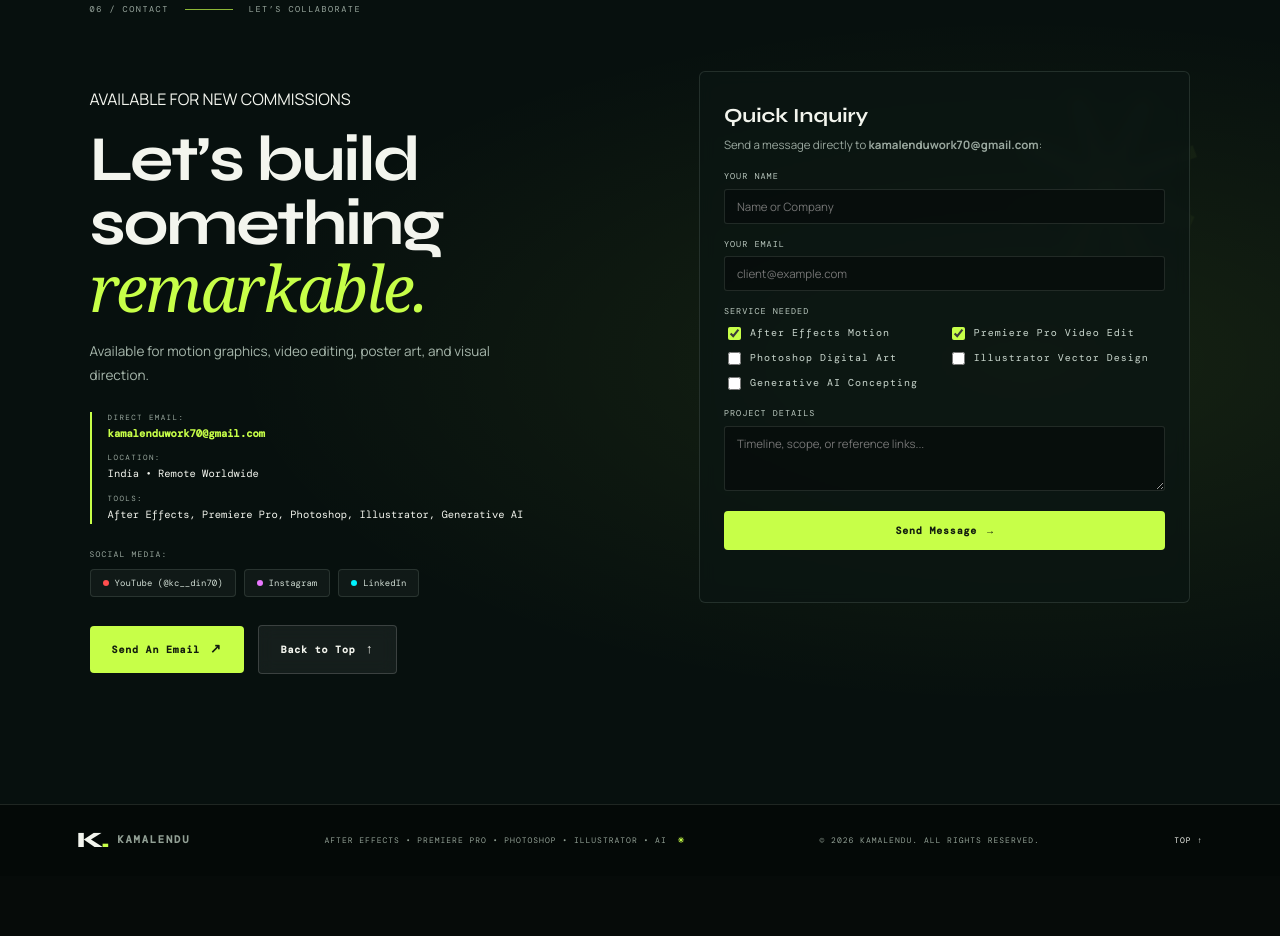
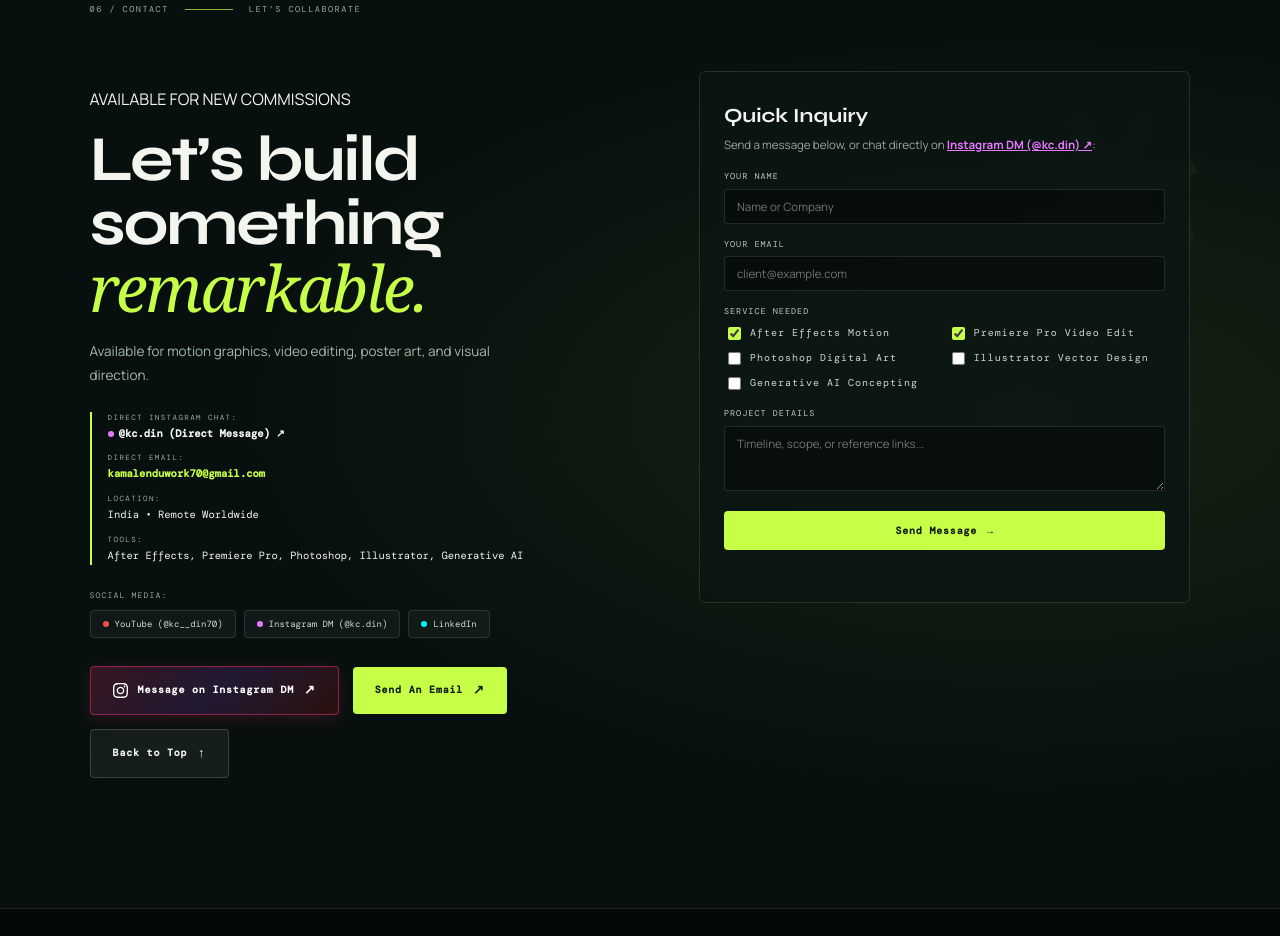
Before and after one commit to KamalenduChanda/Kamalendu-Portfolio, a plain HTML site: page index.html in a window 1280 px wide. Shown: the part 7649-8585 px from the top of the page. Before the commit the page ends 8525 px from the top, so only its background shows below. Drawn offline with nearby package versions, Linux system fonts and the light colour scheme; animation ran at ten frames a second; a web font is replaced by a local one.

Commit message:
Add direct Instagram DM shortlink and chat CTA for number-free messaging

```diff
--- a/index.html
+++ b/index.html
@@ -12,7 +12,7 @@
   <link rel="preconnect" href="https://fonts.gstatic.com" crossorigin>
   <link href="https://fonts.googleapis.com/css2?family=DM+Mono:ital,wght@0,400;0,500;1,400&family=Manrope:wght@300;400;500;600;700;800&family=Syne:wght@600;700;800&display=swap" rel="stylesheet">
 
-  <link rel="stylesheet" href="styles.css?v=3.6">
+  <link rel="stylesheet" href="styles.css?v=3.7">
 </head>
 <body>
   <!-- Ambient Grain Overlay -->
@@ -865,6 +865,12 @@
           <!-- Direct Info Chips -->
           <div class="contact-chips">
             <div class="info-chip">
+              <span class="chip-title">DIRECT INSTAGRAM CHAT:</span>
+              <a href="https://ig.me/m/kc.din" target="_blank" rel="noopener noreferrer" class="chip-val chip-insta-val">
+                <span class="soc-dot insta-dot"></span> @kc.din (Direct Message) ↗
+              </a>
+            </div>
+            <div class="info-chip">
               <span class="chip-title">DIRECT EMAIL:</span>
               <a href="mailto:kamalenduwork70@gmail.com" class="chip-val chip-email-val">kamalenduwork70@gmail.com</a>
             </div>
@@ -885,8 +891,8 @@
               <a href="https://www.youtube.com/@kc__din70" target="_blank" rel="noopener noreferrer" class="social-text-btn" id="contactYtLink">
                 <span class="soc-dot yt-dot"></span> YouTube (@kc__din70)
               </a>
-              <a href="https://www.instagram.com/kc.din?utm_source=ig_web_button_share_sheet&srtk=ZDNlZDc0MzIxNw==" target="_blank" rel="noopener noreferrer" class="social-text-btn" id="contactInstaLink">
-                <span class="soc-dot insta-dot"></span> Instagram
+              <a href="https://ig.me/m/kc.din" target="_blank" rel="noopener noreferrer" class="social-text-btn" id="contactInstaLink">
+                <span class="soc-dot insta-dot"></span> Instagram DM (@kc.din)
               </a>
               <a href="https://www.linkedin.com/in/kamalendu-chanda-324703339" target="_blank" rel="noopener noreferrer" class="social-text-btn" id="contactLinkedinLink">
                 <span class="soc-dot linkedin-dot"></span> LinkedIn
@@ -895,6 +901,11 @@
           </div>
 
           <div class="contact-action-box">
+            <a class="button button-insta" href="https://ig.me/m/kc.din" target="_blank" rel="noopener noreferrer" title="Chat directly with Kamalendu on Instagram DM">
+              <svg width="15" height="15" viewBox="0 0 24 24" fill="currentColor"><path d="M12 2.163c3.204 0 3.584.012 4.85.07 3.252.148 4.771 1.691 4.919 4.919.058 1.265.069 1.645.069 4.849 0 3.205-.012 3.584-.069 4.849-.149 3.225-1.664 4.771-4.919 4.919-1.266.058-1.644.07-4.85.07-3.204 0-3.584-.012-4.849-.07-3.26-.149-4.771-1.699-4.919-4.92-.058-1.265-.07-1.644-.07-4.849 0-3.204.013-3.583.07-4.849.149-3.227 1.664-4.771 4.919-4.919 1.266-.057 1.645-.069 4.849-.069zm0-2.163c-3.259 0-3.667.014-4.947.072-4.358.2-6.78 2.618-6.98 6.98-.059 1.281-.073 1.689-.073 4.948 0 3.259.014 3.668.072 4.948.2 4.358 2.618 6.78 6.98 6.98 1.281.058 1.689.072 4.948.072 3.259 0 3.668-.014 4.948-.072 4.354-.2 6.782-2.618 6.979-6.98.059-1.28.073-1.689.073-4.948 0-3.259-.014-3.667-.072-4.947-.196-4.354-2.617-6.78-6.979-6.98-1.281-.059-1.69-.073-4.949-.073zm0 5.838c-3.403 0-6.162 2.759-6.162 6.162s2.759 6.163 6.162 6.163 6.162-2.759 6.162-6.163c0-3.403-2.759-6.162-6.162-6.162zm0 10.162c-2.209 0-4-1.79-4-4 0-2.209 1.791-4 4-4s4 1.791 4 4c0 2.21-1.791 4-4 4zm6.406-11.845c-.796 0-1.441.645-1.441 1.44s.645 1.44 1.441 1.44c.795 0 1.439-.645 1.439-1.44s-.644-1.44-1.439-1.44z"/></svg>
+              <span>Message on Instagram DM</span>
+              <span class="btn-icon">↗</span>
+            </a>
             <a class="button button-lime" href="mailto:kamalenduwork70@gmail.com?subject=Project%20Inquiry%20for%20Kamalendu">
               <span>Send An Email</span>
               <span class="btn-icon">↗</span>
@@ -909,7 +920,7 @@
         <!-- Quick Inquiry Card -->
         <div class="contact-card">
           <h3 class="card-title">Quick Inquiry</h3>
-          <p class="card-sub">Send a message directly to <strong>kamalenduwork70@gmail.com</strong>:</p>
+          <p class="card-sub">Send a message below, or chat directly on <a href="https://ig.me/m/kc.din" target="_blank" rel="noopener noreferrer" style="color: #ea77ff; text-decoration: underline;"><strong>Instagram DM (@kc.din) ↗</strong></a>:</p>
 
           <form class="quick-inquiry" id="inquiryForm" action="https://formsubmit.co/kamalenduwork70@gmail.com" method="POST">
             <!-- FormSubmit Email Routing & Configurations -->
@@ -1036,6 +1047,6 @@
     </div>
   </div>
 
-  <script src="script.js?v=3.6"></script>
+  <script src="script.js?v=3.7"></script>
 </body>
 </html>
--- a/script.js
+++ b/script.js
@@ -19,6 +19,7 @@
 const SOCIAL_LINKS = {
   youtube: 'https://www.youtube.com/@kc__din70',
   instagram: 'https://www.instagram.com/kc.din?utm_source=ig_web_button_share_sheet&srtk=ZDNlZDc0MzIxNw==',
+  instagramDm: 'https://ig.me/m/kc.din',
   linkedin: 'https://www.linkedin.com/in/kamalendu-chanda-324703339'
 };
 
@@ -329,7 +330,7 @@ function initSocialLinks() {
   if (linkedinHeader) linkedinHeader.href = SOCIAL_LINKS.linkedin;
 
   if (ytContact) ytContact.href = SOCIAL_LINKS.youtube;
-  if (instaContact) instaContact.href = SOCIAL_LINKS.instagram;
+  if (instaContact) instaContact.href = SOCIAL_LINKS.instagramDm || SOCIAL_LINKS.instagram;
   if (linkedinContact) linkedinContact.href = SOCIAL_LINKS.linkedin;
 }
 
--- a/styles.css
+++ b/styles.css
@@ -468,6 +468,38 @@ a {
   background: rgba(255, 255, 255, 0.12);
   border-color: rgba(255, 255, 255, 0.35);
   transform: translateY(-2px);
+}
+
+.button-insta {
+  background: linear-gradient(135deg, rgba(225, 48, 108, 0.22) 0%, rgba(131, 58, 180, 0.22) 50%, rgba(253, 29, 29, 0.15) 100%);
+  border: 1px solid rgba(225, 48, 108, 0.55);
+  color: #fff;
+  box-shadow: 0 4px 18px rgba(225, 48, 108, 0.18);
+  backdrop-filter: blur(8px);
+}
+
+.button-insta:hover {
+  background: linear-gradient(135deg, rgba(225, 48, 108, 0.38) 0%, rgba(131, 58, 180, 0.38) 50%, rgba(253, 29, 29, 0.25) 100%);
+  border-color: #ea77ff;
+  color: #fff;
+  transform: translateY(-2px);
+  box-shadow: 0 8px 26px rgba(234, 119, 255, 0.35);
+}
+
+.chip-insta-val {
+  color: #ea77ff;
+  text-decoration: none;
+  font-weight: 600;
+  transition: all 0.2s ease;
+  display: inline-flex;
+  align-items: center;
+  gap: 5px;
+}
+
+.chip-insta-val:hover {
+  text-decoration: underline;
+  color: #fca8ff;
+  text-shadow: 0 0 10px rgba(234, 119, 255, 0.6);
 }
 
 .play-icon {
```
